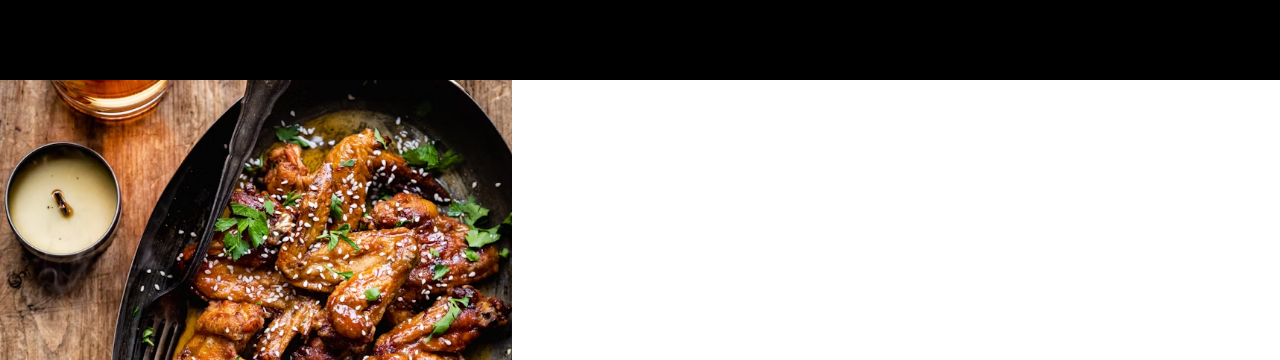
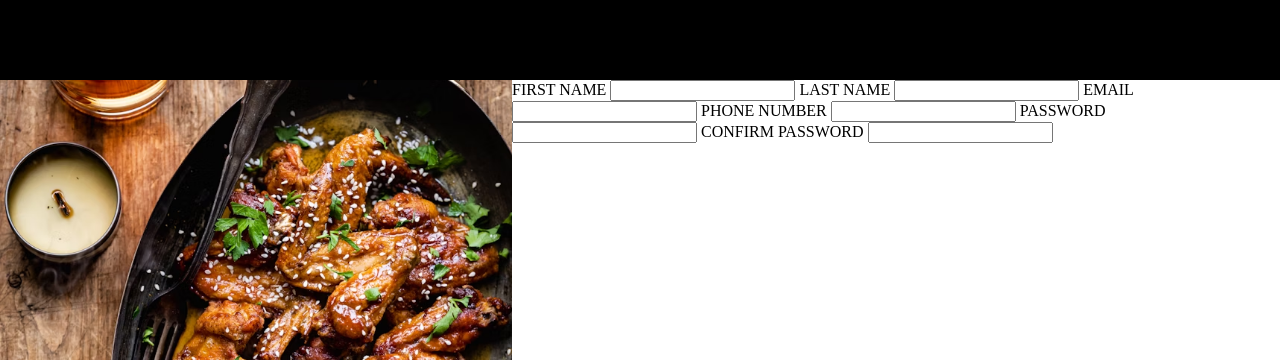
Before and after one commit to sain020/Sign-Up-Form, a plain HTML site: page index.html in a window 1280 px wide. Shown: the top 360 px of the page. Drawn offline with Linux system fonts and the light colour scheme.

Commit message:
Added all the inputs for the form

```diff
--- a/index.html
+++ b/index.html
@@ -10,6 +10,19 @@
     <div id="main-pic">
         <h1>SAIN</h1>
     </div>
-    <form></form>
+    <form>
+        <label for="first-name">FIRST NAME</label>
+        <input type="text" id="first-name" required>
+        <label for="last-name">LAST NAME</label>
+        <input type="text" id="last-name" required>
+        <label for="email">EMAIL</label>
+        <input type="email" required>
+        <label for="phone">PHONE NUMBER</label>
+        <input type="tel" id="phone">
+        <label for="password">PASSWORD</label>
+        <input type="text" id="password" required>
+        <label for="confirm-password">CONFIRM PASSWORD</label>
+        <input type="text" id="confirm-password" required>
+    </form>
 </body>
 </html>
```
